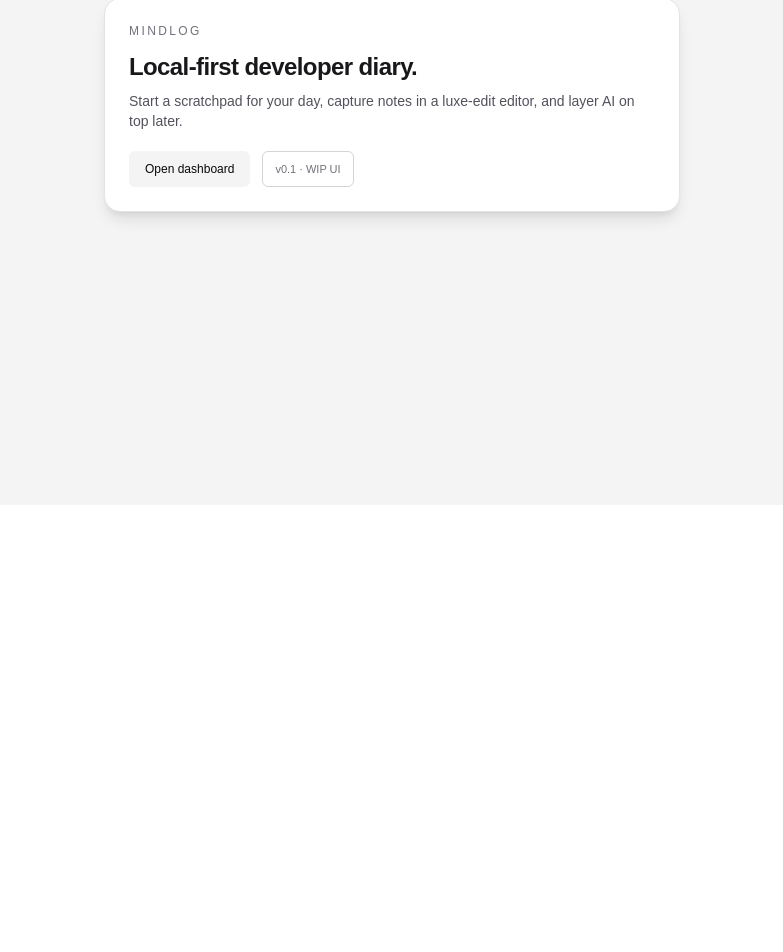
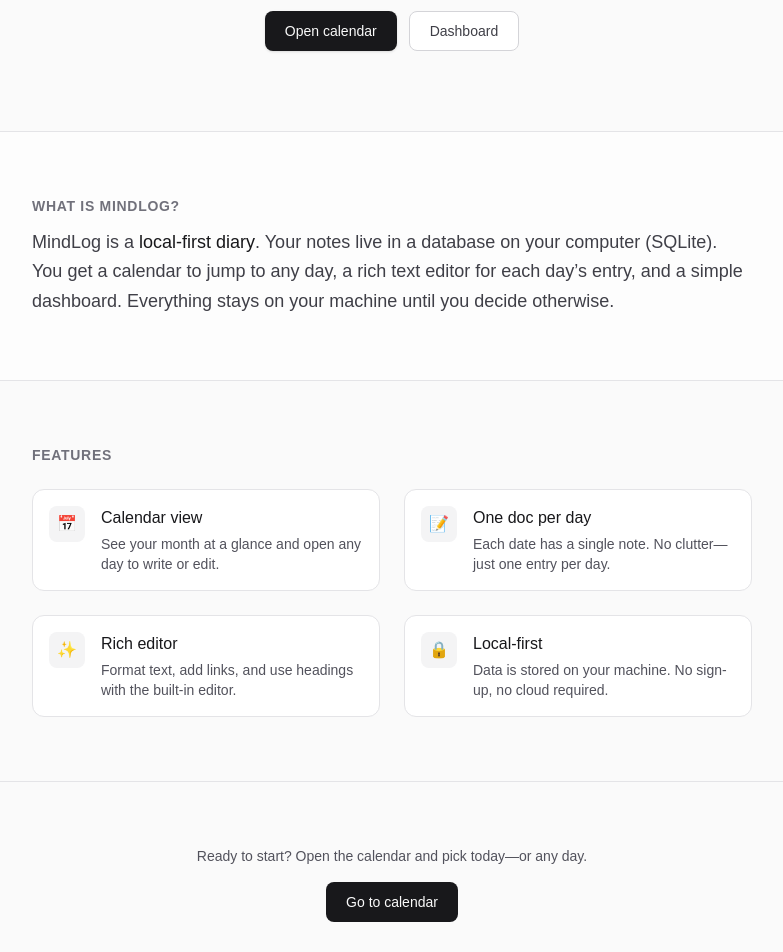
Before and after one commit to amide-init/mindlog, a Next.js app: page / in a window 1280 px wide. Shown: the part 344-1296 px from the top of the page, without its empty margins (248-1031 px from the left). Before the commit the page ends 849 px from the top, so only its background shows below. Built offline with nearby package versions, Linux system fonts and the light colour scheme.

Commit message:
Revamp homepage layout and content to enhance user experience; introduce sections for features and a clear call-to-action, emphasizing the local-first diary concept and simplifying navigation links.

```diff
--- a/app/page.tsx
+++ b/app/page.tsx
@@ -2,30 +2,133 @@
 
 export default function Home() {
   return (
-    <main className="flex min-h-screen items-center justify-center bg-zinc-100 px-4 text-zinc-900 dark:bg-[radial-gradient(circle_at_top,_#18181b,_#020617)] dark:text-zinc-50">
-      <div className="w-full max-w-xl rounded-2xl border border-zinc-200 bg-white p-6 shadow-lg dark:border-zinc-800/70 dark:bg-zinc-950/80 dark:shadow-[0_0_0_1px_rgba(24,24,27,0.8)]">
+    <main className="min-h-[calc(100vh-3rem)] w-full bg-zinc-50 text-zinc-900 dark:bg-[radial-gradient(ellipse_80%_60%_at_50%_-20%,_#27272a,_transparent)] dark:bg-zinc-950 dark:text-zinc-50">
+      {/* Hero */}
+      <section className="mx-auto max-w-3xl px-4 pt-12 pb-16 text-center sm:px-6 sm:pt-16 sm:pb-20">
         <p className="text-xs font-medium uppercase tracking-[0.2em] text-zinc-500 dark:text-zinc-400">
           MindLog
         </p>
-        <h1 className="mt-3 text-2xl font-semibold tracking-tight">
-          Local-first developer diary.
+        <h1 className="mt-4 text-3xl font-semibold tracking-tight sm:text-4xl">
+          One note per day.
+          <br />
+          <span className="text-zinc-500 dark:text-zinc-400">
+            Simple, local, yours.
+          </span>
         </h1>
-        <p className="mt-2 text-sm text-zinc-600 dark:text-zinc-400">
-          Start a scratchpad for your day, capture notes in a luxe-edit editor,
-          and layer AI on top later.
+        <p className="mt-5 max-w-xl mx-auto text-base text-zinc-600 dark:text-zinc-400 leading-relaxed">
+          A minimal diary that stores one document per day. Pick a date on the
+          calendar, write in a rich editor, and keep everything on your machine.
+          No account required—just open and start.
         </p>
-        <div className="mt-5 flex gap-3">
+        <div className="mt-8 flex flex-wrap items-center justify-center gap-3">
+          <Link
+            href="/calendar"
+            className="inline-flex h-10 items-center justify-center rounded-lg bg-zinc-900 px-5 text-sm font-medium text-zinc-50 shadow-sm transition hover:bg-zinc-800 dark:bg-zinc-50 dark:text-zinc-900 dark:hover:bg-zinc-200"
+          >
+            Open calendar
+          </Link>
           <Link
             href="/dashboard"
-            className="inline-flex h-9 items-center justify-center rounded-md bg-zinc-100 px-4 text-xs font-medium text-zinc-950 transition hover:bg-zinc-200 dark:bg-zinc-50 dark:text-zinc-900"
+            className="inline-flex h-10 items-center justify-center rounded-lg border border-zinc-300 bg-white px-5 text-sm font-medium text-zinc-700 transition hover:border-zinc-400 hover:bg-zinc-50 dark:border-zinc-700 dark:bg-zinc-900/50 dark:text-zinc-300 dark:hover:border-zinc-600 dark:hover:bg-zinc-800/50"
           >
-            Open dashboard
+            Dashboard
           </Link>
-          <span className="inline-flex h-9 items-center rounded-md border border-zinc-300 px-3 text-[11px] text-zinc-500 dark:border-zinc-800/80">
-            v0.1 · WIP UI
-          </span>
         </div>
-      </div>
+      </section>
+
+      {/* What it is */}
+      <section className="border-t border-zinc-200 bg-white/60 dark:border-zinc-800/60 dark:bg-zinc-900/30">
+        <div className="mx-auto max-w-3xl px-4 py-12 sm:px-6 sm:py-16">
+          <h2 className="text-sm font-semibold uppercase tracking-wider text-zinc-500 dark:text-zinc-400">
+            What is MindLog?
+          </h2>
+          <p className="mt-3 text-lg text-zinc-700 dark:text-zinc-300 leading-relaxed">
+            MindLog is a <strong className="font-medium text-zinc-900 dark:text-zinc-100">local-first diary</strong>.
+            Your notes live in a database on your computer (SQLite). You get a
+            calendar to jump to any day, a rich text editor for each day’s entry,
+            and a simple dashboard. Everything stays on your machine until you
+            decide otherwise.
+          </p>
+        </div>
+      </section>
+
+      {/* Features */}
+      <section className="border-t border-zinc-200 dark:border-zinc-800/60">
+        <div className="mx-auto max-w-3xl px-4 py-12 sm:px-6 sm:py-16">
+          <h2 className="text-sm font-semibold uppercase tracking-wider text-zinc-500 dark:text-zinc-400">
+            Features
+          </h2>
+          <ul className="mt-6 grid gap-6 sm:grid-cols-2">
+            <li className="flex gap-4 rounded-xl border border-zinc-200 bg-white p-4 dark:border-zinc-800/70 dark:bg-zinc-900/50">
+              <span className="flex h-9 w-9 shrink-0 items-center justify-center rounded-lg bg-zinc-100 text-base dark:bg-zinc-800 dark:text-zinc-300">
+                📅
+              </span>
+              <div>
+                <h3 className="font-medium text-zinc-900 dark:text-zinc-100">
+                  Calendar view
+                </h3>
+                <p className="mt-1 text-sm text-zinc-600 dark:text-zinc-400">
+                  See your month at a glance and open any day to write or edit.
+                </p>
+              </div>
+            </li>
+            <li className="flex gap-4 rounded-xl border border-zinc-200 bg-white p-4 dark:border-zinc-800/70 dark:bg-zinc-900/50">
+              <span className="flex h-9 w-9 shrink-0 items-center justify-center rounded-lg bg-zinc-100 text-base dark:bg-zinc-800 dark:text-zinc-300">
+                📝
+              </span>
+              <div>
+                <h3 className="font-medium text-zinc-900 dark:text-zinc-100">
+                  One doc per day
+                </h3>
+                <p className="mt-1 text-sm text-zinc-600 dark:text-zinc-400">
+                  Each date has a single note. No clutter—just one entry per day.
+                </p>
+              </div>
+            </li>
+            <li className="flex gap-4 rounded-xl border border-zinc-200 bg-white p-4 dark:border-zinc-800/70 dark:bg-zinc-900/50">
+              <span className="flex h-9 w-9 shrink-0 items-center justify-center rounded-lg bg-zinc-100 text-base dark:bg-zinc-800 dark:text-zinc-300">
+                ✨
+              </span>
+              <div>
+                <h3 className="font-medium text-zinc-900 dark:text-zinc-100">
+                  Rich editor
+                </h3>
+                <p className="mt-1 text-sm text-zinc-600 dark:text-zinc-400">
+                  Format text, add links, and use headings with the built-in editor.
+                </p>
+              </div>
+            </li>
+            <li className="flex gap-4 rounded-xl border border-zinc-200 bg-white p-4 dark:border-zinc-800/70 dark:bg-zinc-900/50">
+              <span className="flex h-9 w-9 shrink-0 items-center justify-center rounded-lg bg-zinc-100 text-base dark:bg-zinc-800 dark:text-zinc-300">
+                🔒
+              </span>
+              <div>
+                <h3 className="font-medium text-zinc-900 dark:text-zinc-100">
+                  Local-first
+                </h3>
+                <p className="mt-1 text-sm text-zinc-600 dark:text-zinc-400">
+                  Data is stored on your machine. No sign-up, no cloud required.
+                </p>
+              </div>
+            </li>
+          </ul>
+        </div>
+      </section>
+
+      {/* CTA */}
+      <section className="border-t border-zinc-200 dark:border-zinc-800/60">
+        <div className="mx-auto max-w-3xl px-4 py-12 text-center sm:px-6 sm:py-16">
+          <p className="text-sm text-zinc-600 dark:text-zinc-400">
+            Ready to start? Open the calendar and pick today—or any day.
+          </p>
+          <Link
+            href="/calendar"
+            className="mt-4 inline-flex h-10 items-center justify-center rounded-lg bg-zinc-900 px-5 text-sm font-medium text-zinc-50 transition hover:bg-zinc-800 dark:bg-zinc-50 dark:text-zinc-900 dark:hover:bg-zinc-200"
+          >
+            Go to calendar
+          </Link>
+        </div>
+      </section>
     </main>
   );
 }
```
